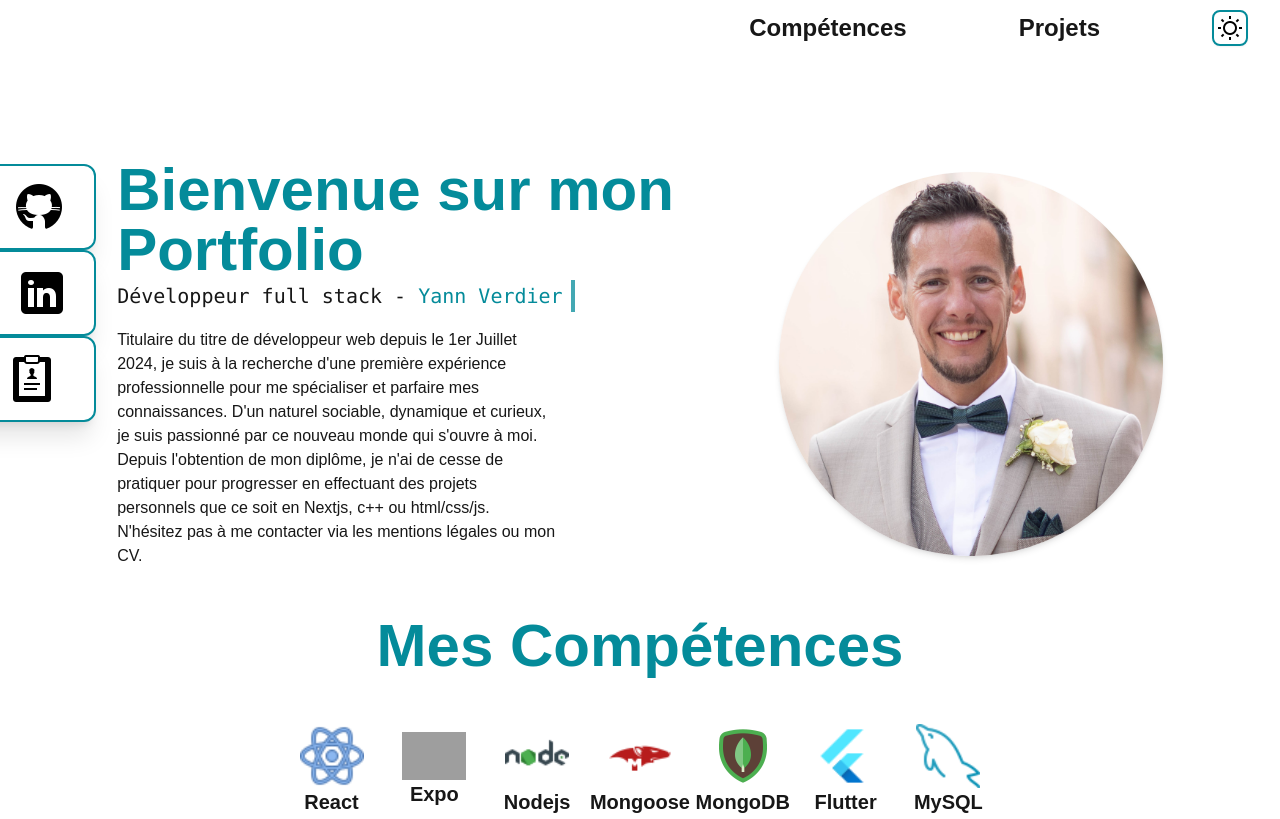
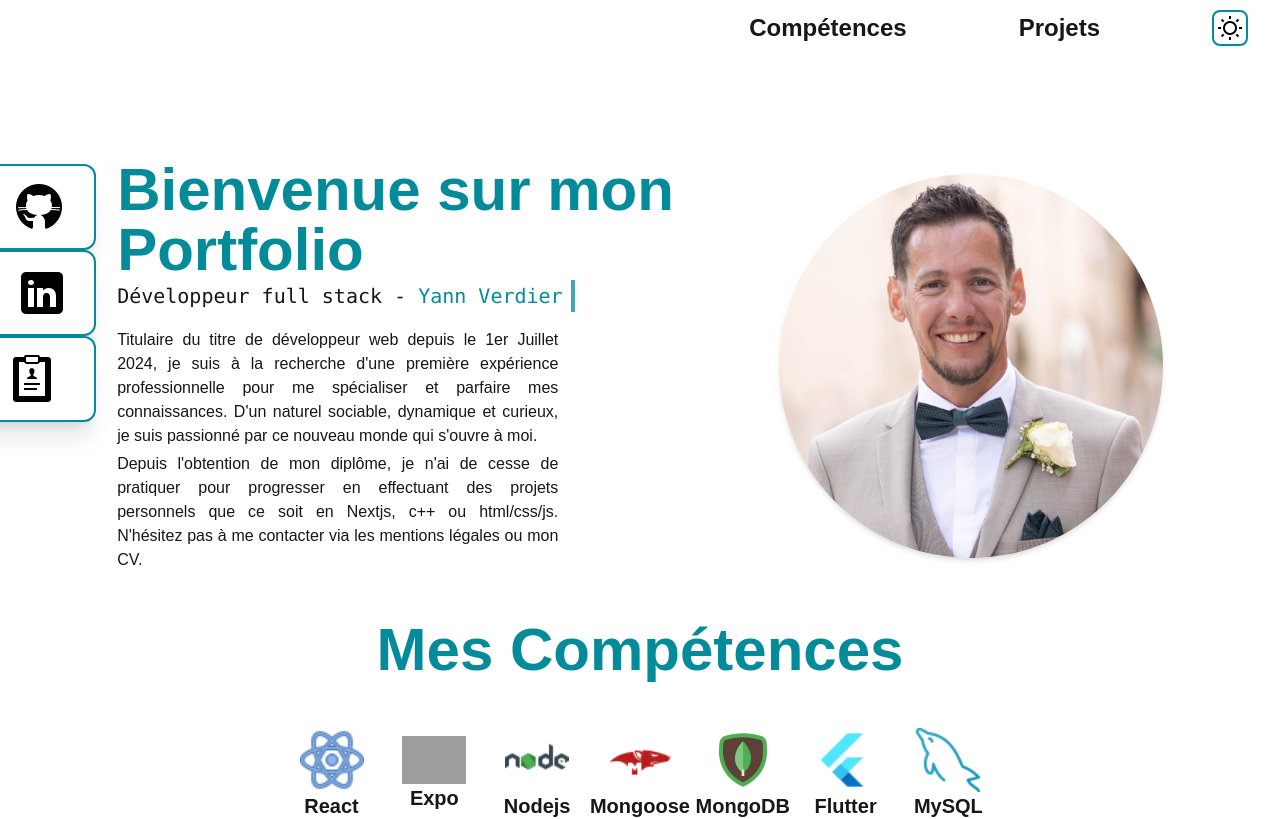
Before and after one commit to YannVerd/portfolio, a Next.js app: page / in a window 1280 px wide. Shown: the top 819 px of the page. Built offline with nearby package versions, Linux system fonts and the light colour scheme; grey boxes are pictures that could not be loaded.

Commit message:
creating two paragraphs about me and justifying the text

```diff
--- a/src/app/components/projectCard.tsx
+++ b/src/app/components/projectCard.tsx
@@ -14,7 +14,7 @@ export default function ProjectCard(props: IProjectCard){
             <Image src={`/projects/${props.name.toLowerCase()}.png`} width={300} height={200} alt={`Image of ${props.name} project`} className="object-cover rounded-lg m-4 shadow-lg" />
             <div className="flex flex-col justify-around items-center lg:items-start object-cover">
                     <h4 className="text-2xl font-semibold mr-2 text-secondary">{`Projet ${props.name}`}</h4>
-                    <p className="text-center lg:text-start">{props.description}</p>
+                    <p className="text-justify lg:text-start">{props.description}</p>
             </div>
 
         </button>
--- a/src/app/page.tsx
+++ b/src/app/page.tsx
@@ -40,9 +40,9 @@ export default function Home() {
               </h3>
               <span className="hidden md:block md:animate-cursor border-r-4 border-secondary h-8"></span>
             </div>
-            <p className="w-8/12 lg:self-start mt-4 mb-4 lg:mb-0">Titulaire du titre de développeur web depuis le 1er Juillet 2024, je suis à la recherche d'une première expérience professionnelle pour me spécialiser et
-              parfaire mes connaissances. D'un naturel sociable, dynamique et curieux, je suis passionné par ce nouveau monde qui s'ouvre à moi.
-              Depuis l'obtention de mon diplôme, je n'ai de cesse de pratiquer pour progresser en effectuant des projets personnels que ce soit en Nextjs, c++ ou html/css/js.
+            <p className="w-8/12 lg:self-start mt-4 mb-4 lg:mb-0 text-justify">Titulaire du titre de développeur web depuis le 1er Juillet 2024, je suis à la recherche d'une première expérience professionnelle pour me spécialiser et
+              parfaire mes connaissances. D'un naturel sociable, dynamique et curieux, je suis passionné par ce nouveau monde qui s'ouvre à moi.</p>
+            <p className="w-8/12 lg:self-start mt-1 mb-4 lg:mb-0 text-justify">  Depuis l'obtention de mon diplôme, je n'ai de cesse de pratiquer pour progresser en effectuant des projets personnels que ce soit en Nextjs, c++ ou html/css/js.
               N'hésitez pas à me contacter via les mentions légales ou mon CV.
             </p>
           </div>
@@ -50,7 +50,7 @@ export default function Home() {
         </section>
 
         <section id="skillsSection" className="flex flex-col w-full md:w-[80%] h-auto justify-around items-center mb-12">
-          <h1 className="text-secondary font-semibold text-4xl md:text-6xl mb-12"> Mes Compétences</h1>
+          <h1 className="text-secondary text-center font-semibold text-4xl md:text-6xl mb-12"> Mes Compétences</h1>
           <div className="flex flex-wrap w-[70%] justify-between items-center gap-9">
             {
               skills.map((skill, index) => {
```
